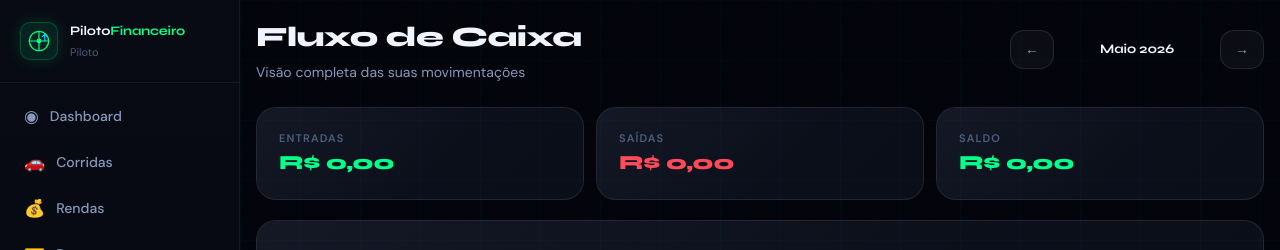
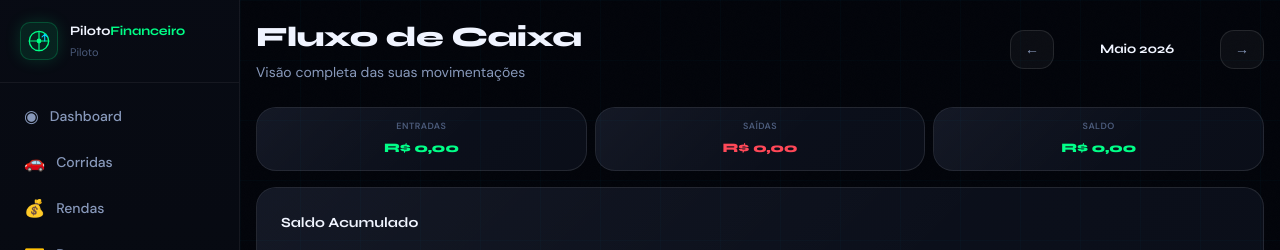
Before and after one commit to MarcosVGaspar/pilotofinanceiro, a Next.js app: page /dashboard/fluxo in a window 1280 px wide. Shown: the top 250 px of the page. Built offline with nearby package versions, Linux system fonts and the light colour scheme; no server answers.

Commit message:
Atualizar o page.tsx

```diff
--- a/src/app/dashboard/fluxo/page.tsx
+++ b/src/app/dashboard/fluxo/page.tsx
@@ -86,15 +86,15 @@ export default function FluxoPage() {
         </div>
       </div>
 
-      <div style={{ display: 'grid', gridTemplateColumns: 'repeat(3,1fr)', gap: '12px', marginBottom: '20px' }}>
+           <div style={{ display: 'grid', gridTemplateColumns: 'repeat(3, minmax(0,1fr))', gap: '8px', marginBottom: '16px' }}>
         {[
           { label: 'Entradas', value: fmt$(totalIn),  color: 'var(--accent)'  },
           { label: 'Saídas',   value: fmt$(totalOut), color: 'var(--danger)'  },
           { label: 'Saldo',    value: fmt$(saldo),    color: saldo >= 0 ? 'var(--accent)' : 'var(--danger)' },
         ].map((s, i) => (
-          <div key={i} className="glass-card kpi-card">
-            <p className="kpi-label">{s.label}</p>
-            <p className="kpi-value" style={{ color: s.color, fontSize: '20px' }}>{s.value}</p>
+          <div key={i} className="glass-card" style={{ padding: '12px 8px', textAlign: 'center', overflow: 'hidden' }}>
+            <p style={{ fontSize: '9px', fontWeight: 700, textTransform: 'uppercase', letterSpacing: '.05em', color: 'var(--text-3)', marginBottom: '5px' }}>{s.label}</p>
+            <p style={{ fontFamily: 'var(--font-display)', fontSize: '13px', fontWeight: 800, color: s.color, letterSpacing: '-.02em', overflow: 'hidden', textOverflow: 'ellipsis', whiteSpace: 'nowrap' }}>{s.value}</p>
           </div>
         ))}
       </div>
@@ -108,7 +108,7 @@ export default function FluxoPage() {
             <XAxis dataKey="dia" stroke="transparent" tick={{ fill: '#4A5A7A', fontSize: 11 }} tickLine={false} axisLine={false} tickCount={8} />
             <YAxis stroke="transparent" tick={{ fill: '#4A5A7A', fontSize: 11 }} tickLine={false} axisLine={false} tickFormatter={v => `R$${(v / 1000).toFixed(0)}k`} />
             <Tooltip contentStyle={TT.contentStyle} formatter={(v: number) => fmt$(v)} />
-            <Line type="monotone" dataKey="saldo" stroke="#00FF87" strokeWidth={2} dot={false} />
+                    <Line type="monotone" dataKey="saldo" stroke="var(--accent)" strokeWidth={2} dot={false} />
           </LineChart>
         </ResponsiveContainer>
       </div>
```
